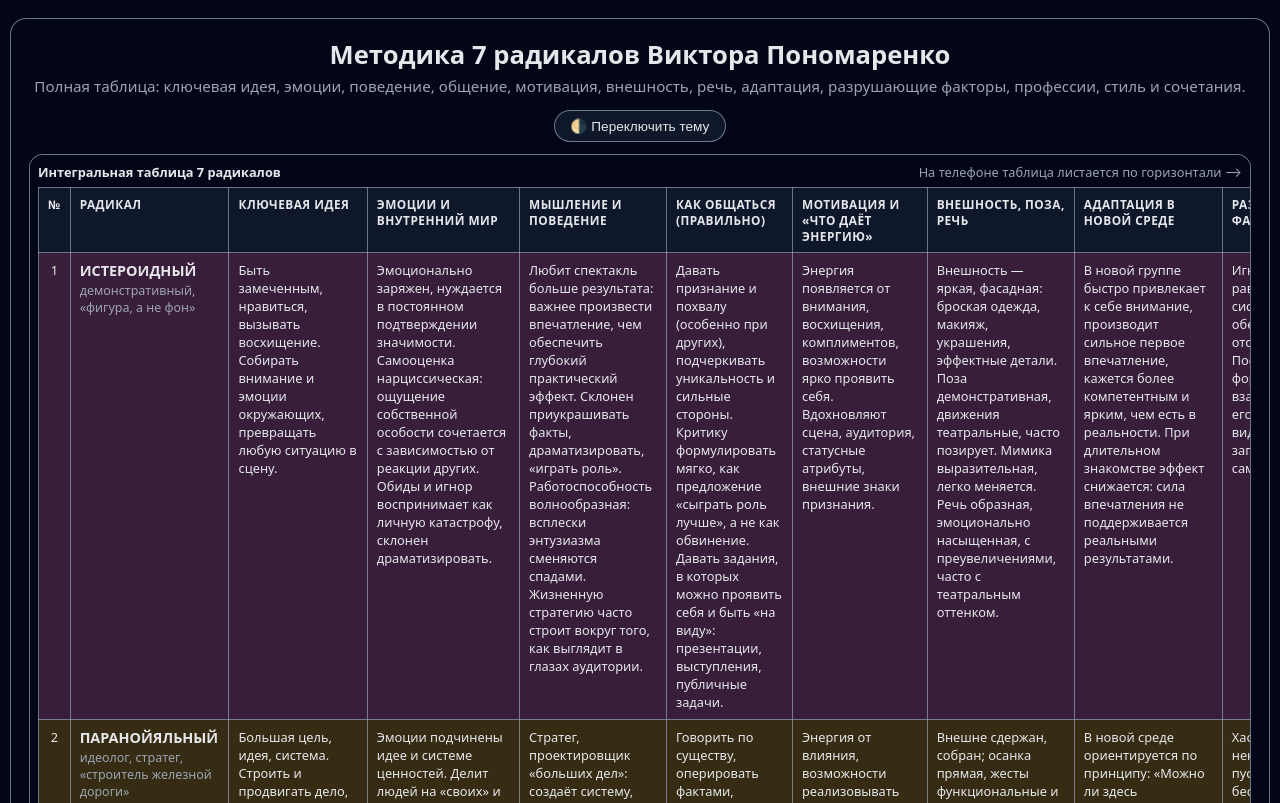
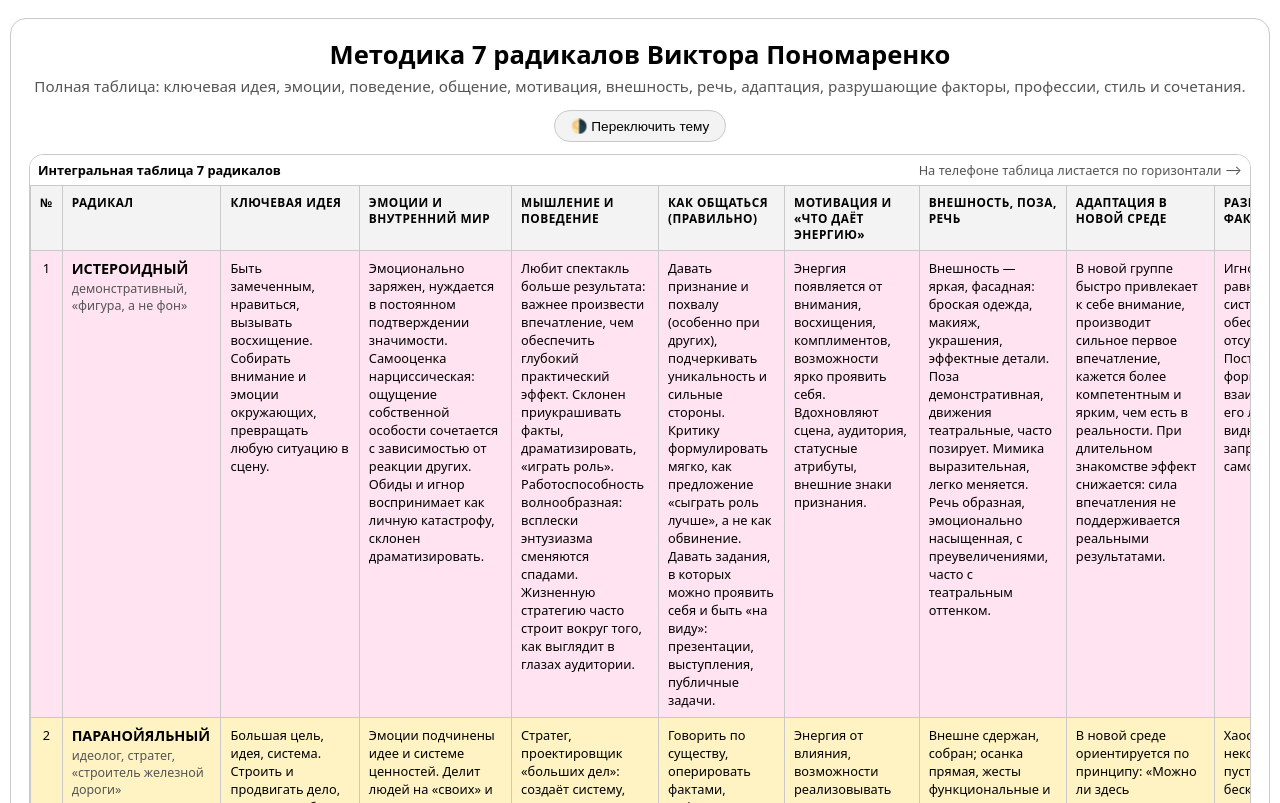
Before and after one commit to avlasevi4/7_RADIKALOV, a plain HTML site: page index.html in a window 1280 px wide. Shown: the top 803 px of the page. Drawn offline with Linux system fonts and the light colour scheme.

Commit message:
Add files via upload

```diff
--- a/index.html
+++ b/index.html
@@ -1,5 +1,5 @@
 <!DOCTYPE html>
-<html lang="ru" data-theme="dark">
+<html lang="ru" data-theme="light">
 <head>
 <meta charset="UTF-8">
 <title>Методика 7 радикалов Пономаренко — полная таблица</title>
@@ -91,7 +91,9 @@ h1{
 .table-wrapper{
     border-radius:14px;
     border:1px solid var(--border);
-    padding:8px;
+    padding:0;
+    max-height:85vh;
+    overflow-y:auto;
     overflow-x:auto;
     background:var(--card);
 }
@@ -101,7 +103,7 @@ h1{
     justify-content:space-between;
     align-items:baseline;
     gap:8px;
-    margin-bottom:6px;
+    margin:6px 8px;
     font-size:0.8rem;
     color:var(--muted);
 }
@@ -131,7 +133,7 @@ th{
     letter-spacing:0.04em;
     position:sticky;
     top:0;
-    z-index:5;
+    z-index:50;
 }
 
 th:first-child, td:first-child{
```
